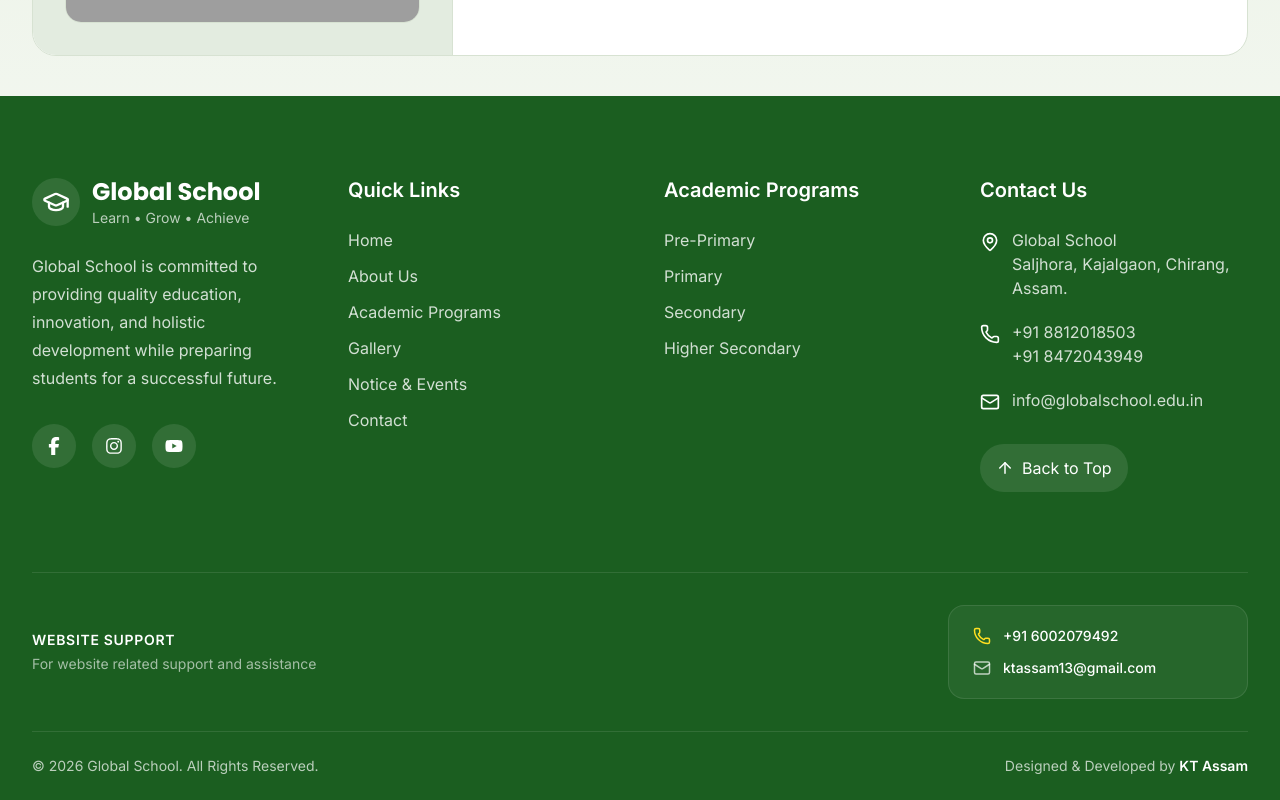
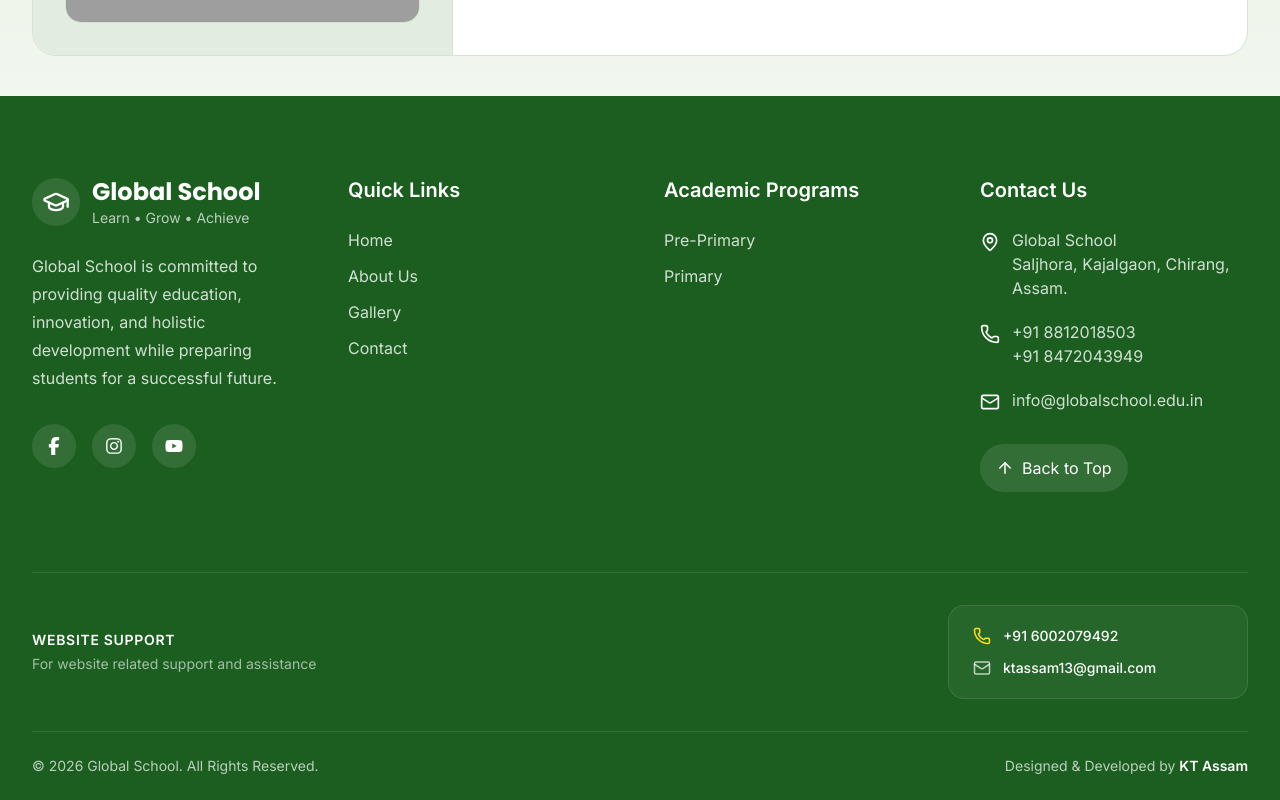
Before and after one commit to Saimandas/Global-School, a React (Vite) app: page /contact in a window 1280 px wide. Shown: the part 950-1750 px from the top of the page. Built offline with nearby package versions, Linux system fonts and the light colour scheme; no server answers; the database is empty; grey boxes are pictures that could not be loaded.

Commit message:
bugs fix

```diff
--- a/src/Components/Home/Footer.jsx
+++ b/src/Components/Home/Footer.jsx
@@ -17,9 +17,7 @@ import Container from "../UI/Container";
 const quickLinks = [
   { name: "Home", path: "/" },
   { name: "About Us", path: "/about" },
-  { name: "Academic Programs", path: "/academics" },
   { name: "Gallery", path: "/gallery" },
-  { name: "Notice & Events", path: "/updates" },
   { name: "Contact", path: "/contact" },
 ];
 
@@ -117,8 +115,6 @@ const Footer = () => {
             <ul className="mt-6 space-y-3 text-primary-foreground/80">
               <li>Pre-Primary</li>
               <li>Primary</li>
-              <li>Secondary</li>
-              <li>Higher Secondary</li>
             </ul>
           </div>
 
--- a/src/Components/Home/Testimonials.jsx
+++ b/src/Components/Home/Testimonials.jsx
@@ -10,7 +10,7 @@ const staffMembers = [
   {
     id: 1,
     name: "Dr. Anil Sharma",
-    role: "Principal",
+    role: "Chairman",
     image: '/staff/Principal.JPG',
     icon: GraduationCap,
   },
@@ -35,6 +35,14 @@ const staffMembers = [
     image: "staff/Rangina Brahma.jpeg",
     icon: BookOpen,
   },
+  {
+    id: 5,
+    name: "Kamakhya Prasad Das",
+    role: "Teacher",
+    image: "staff/KamakhyaPrasad.jpeg",
+    icon: BookOpen,
+  },
+
 ];
 
 const Testimonials = () => {
```
Also changed, not shown: public/staff/KamakhyaPrasad.jpeg (added).
